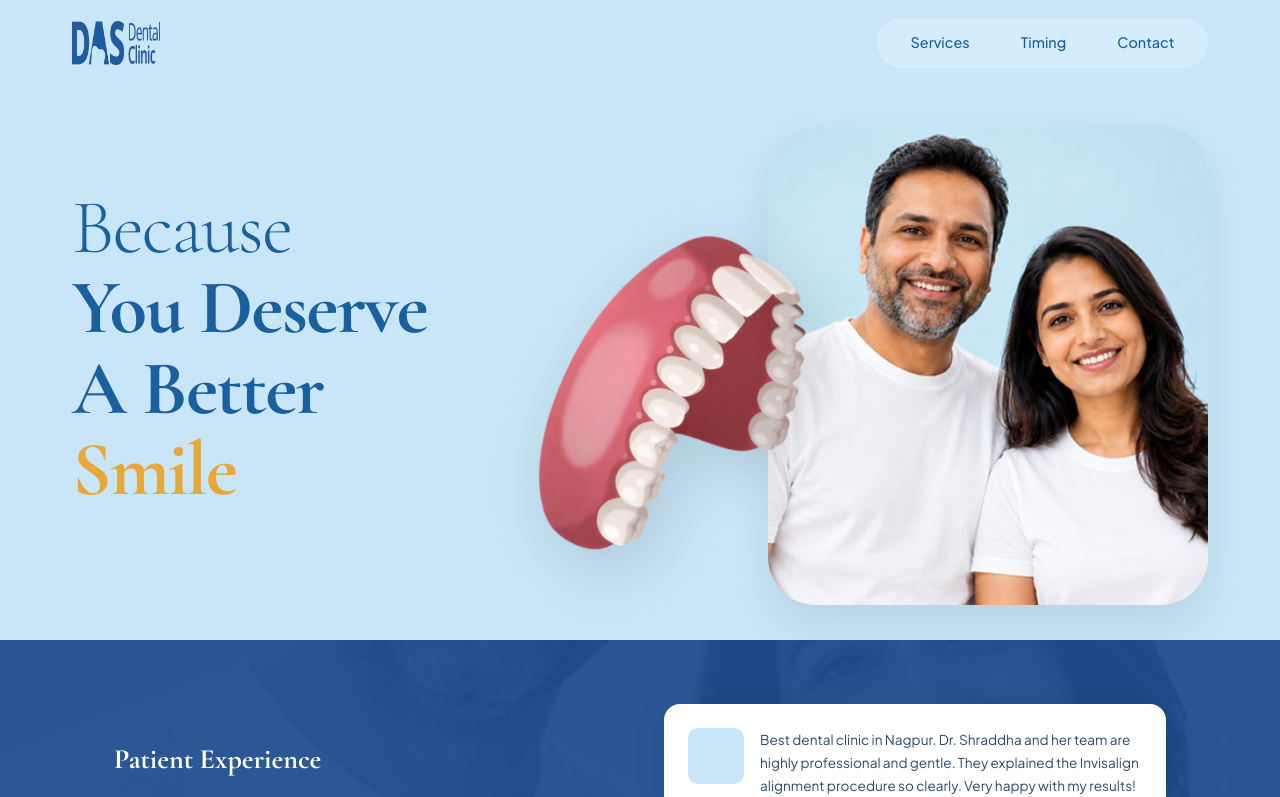
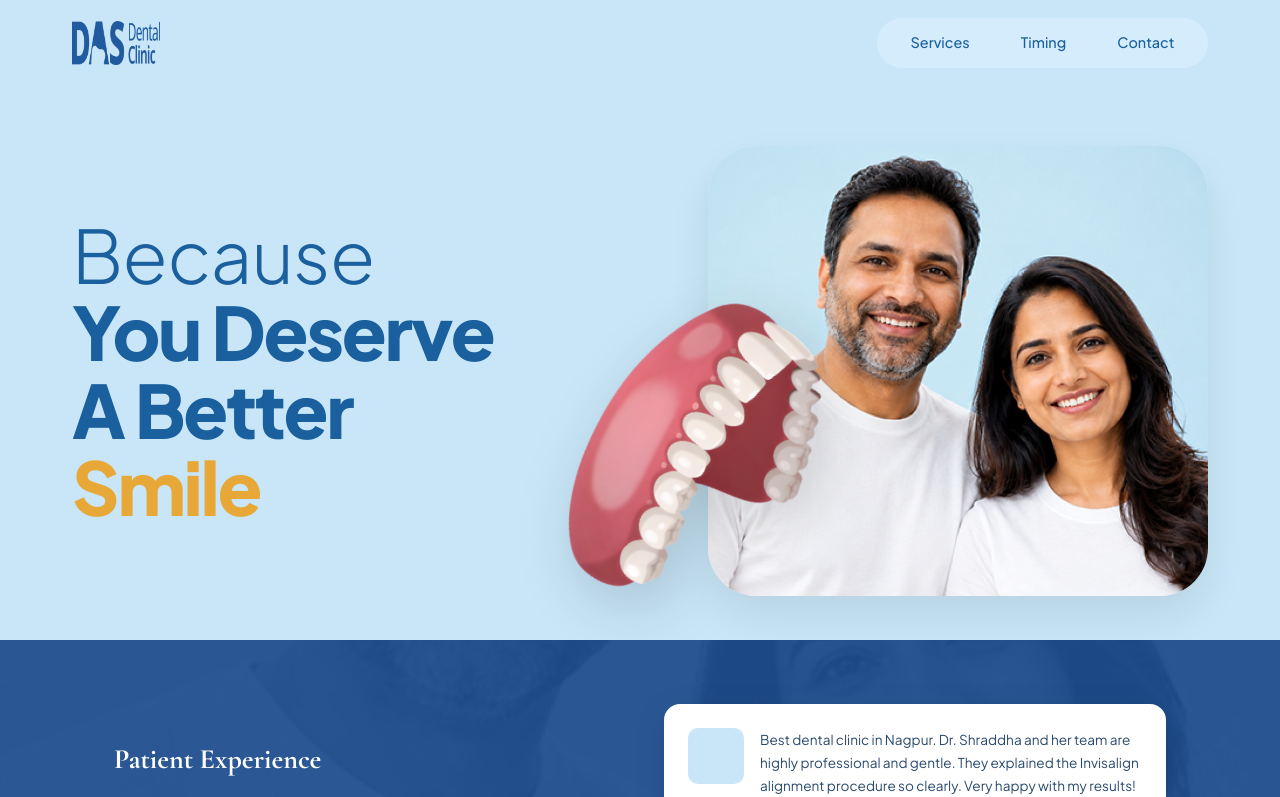
Before and after one commit to nitinsharmaji0911-ops/dr-das, a Next.js app: page / in a window 1280 px wide. Shown: the top 797 px of the page. Built offline with nearby package versions, Linux system fonts and the light colour scheme.

Commit message:
Define --font-heading to link to Cormorant Garamond serif and synchronize other local layout updates

```diff
--- a/src/app/globals.css
+++ b/src/app/globals.css
@@ -24,6 +24,7 @@
 
   --font-sans: var(--font-sans-google), 'Plus Jakarta Sans', system-ui, sans-serif;
   --font-serif: var(--font-serif-google), 'Cormorant Garamond', Georgia, serif;
+  --font-heading: var(--font-serif);
 
   --transition-smooth: all 0.3s cubic-bezier(0.4, 0, 0.2, 1);
   --radius-card: 18px;
--- a/src/app/page.module.css
+++ b/src/app/page.module.css
@@ -24,7 +24,7 @@
 .heroText {
   position: absolute;
   left: 2rem;
-  top: 48%;
+  top: 52%;
   transform: translateY(-50%);
   z-index: 5;
   display: flex;
@@ -32,33 +32,42 @@
 }
 
 .heroTitle {
-  font-size: 4.8rem;
-  font-weight: 700;
+  font-family: var(--font-sans);
+  font-size: 4.6rem;
+  font-weight: 800;
   color: var(--primary);
   line-height: 1.05;
-  letter-spacing: -0.02em;
+  letter-spacing: -0.03em;
   margin: 0;
 }
 
 .heroLight {
   font-weight: 300;
+  letter-spacing: -0.01em;
 }
 
 .heroGold {
   color: var(--gold);
-  font-weight: 700;
+  font-weight: 800;
 }
 
-/* ─── Photo card: right side ─── */
-.heroPhotoCard {
+/* ─── Right container: holds photo card & denture ─── */
+.heroRight {
   position: absolute;
   right: 2rem;
-  top: 8%;
-  width: 440px;
-  height: 480px;
+  top: 52%;
+  transform: translateY(-50%);
+  width: 500px;
+  height: 450px;
+  z-index: 3;
+}
+
+/* ─── Photo card ─── */
+.heroPhotoCard {
+  width: 100%;
+  height: 100%;
   border-radius: 48px;
   box-shadow: 0 20px 40px rgba(0, 0, 0, 0.08);
-  z-index: 2;
   overflow: hidden;
   background: #E8F5FF;
 }
@@ -71,14 +80,14 @@
   display: block;
 }
 
-/* ─── Denture: tilted, center overlapping photo ─── */
+/* ─── Denture: tilted, anchored to bottom-left ─── */
 .heroDenture {
   position: absolute;
-  left: 440px;
-  top: 150px;
-  width: 380px;
+  left: -190px;
+  bottom: -20px;
+  width: 350px;
   z-index: 4;
-  transform: rotate(-28deg);
+  transform: rotate(-25deg);
   pointer-events: none;
   display: flex;
   justify-content: center;
@@ -90,8 +99,7 @@
   height: auto;
   object-fit: contain;
   display: block;
-  mix-blend-mode: darken;
-  filter: drop-shadow(0px 20px 30px rgba(0, 0, 0, 0.12));
+  filter: drop-shadow(0px 20px 30px rgba(0, 0, 0, 0.16));
 }
 
 /* ══════════════════════════════════════════
@@ -523,17 +531,16 @@
     font-size: 3rem;
   }
 
-  .heroPhotoCard {
-    width: 320px;
-    height: 360px;
+  .heroRight {
+    width: 380px;
+    height: 342px;
     right: 2rem;
-    border-radius: 32px;
   }
 
   .heroDenture {
-    left: 220px;
-    top: 150px;
     width: 260px;
+    left: -130px;
+    bottom: -15px;
   }
 
   .experienceInner {
@@ -559,7 +566,7 @@
     margin-bottom: 1.5rem;
   }
 
-  .heroPhotoCard {
+  .heroRight {
     position: relative;
     right: auto;
     top: auto;
@@ -567,6 +574,9 @@
     width: calc(100% - 3rem);
     height: 280px;
     margin: 0 auto;
+  }
+
+  .heroPhotoCard {
     border-radius: 16px;
   }
 
--- a/src/app/page.tsx
+++ b/src/app/page.tsx
@@ -48,16 +48,17 @@ export default function Home() {
             </h1>
           </div>
 
-          {/* Photo card — behind everything, right side */}
+          {/* Right side container: photo card and overlapping denture */}
+          <div className={styles.heroRight}>
             <div className={styles.heroPhotoCard}>
               {/* eslint-disable-next-line @next/next/no-img-element */}
               <img src="/images/hero_couple.jpg" alt="Happy patients at Das Dental Clinic" className={styles.heroPhoto} />
             </div>
 
-          {/* Denture — floats center, overlapping photo and text */}
             <div className={styles.heroDenture}>
               {/* eslint-disable-next-line @next/next/no-img-element */}
               <img src="/images/denture_hero.png" alt="Dental model" className={styles.dentureImg} />
+            </div>
           </div>
         </div>
       </section>
```
Lines whose indentation alone changed are shown as unchanged.
